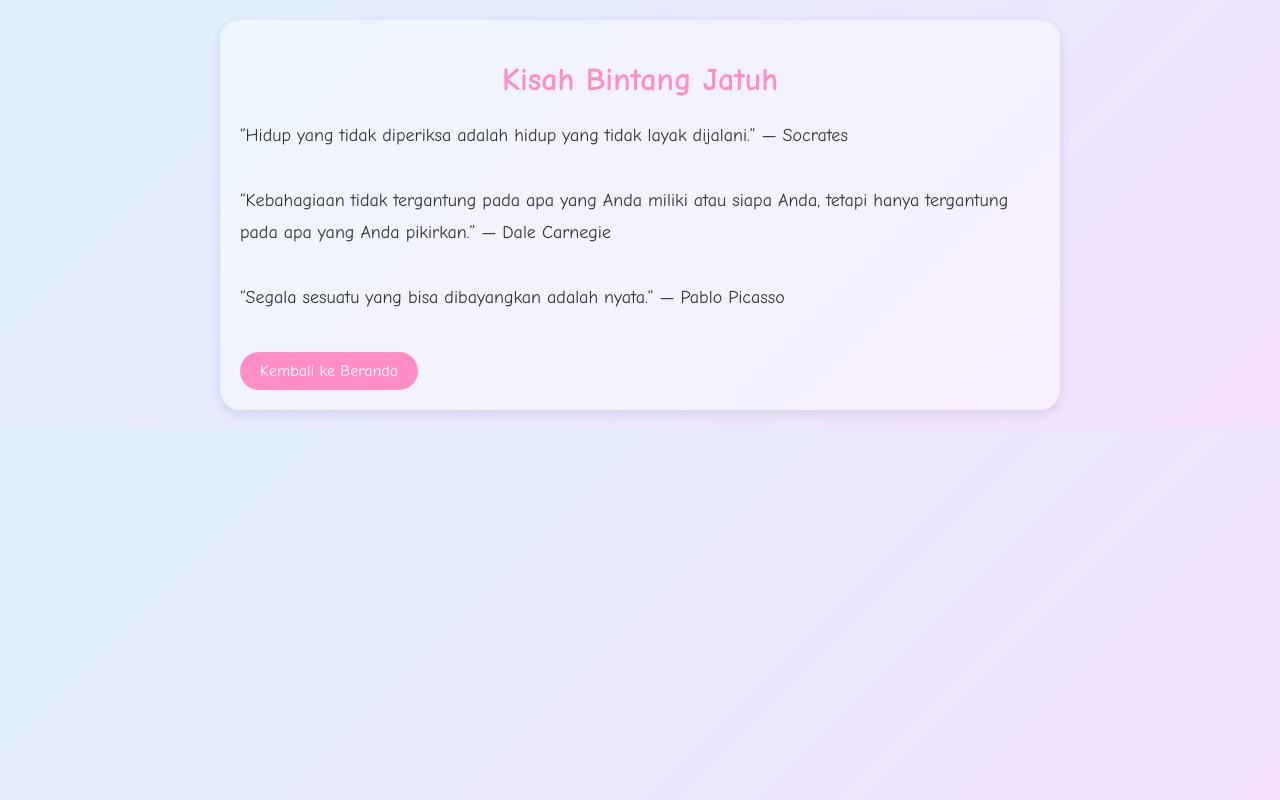
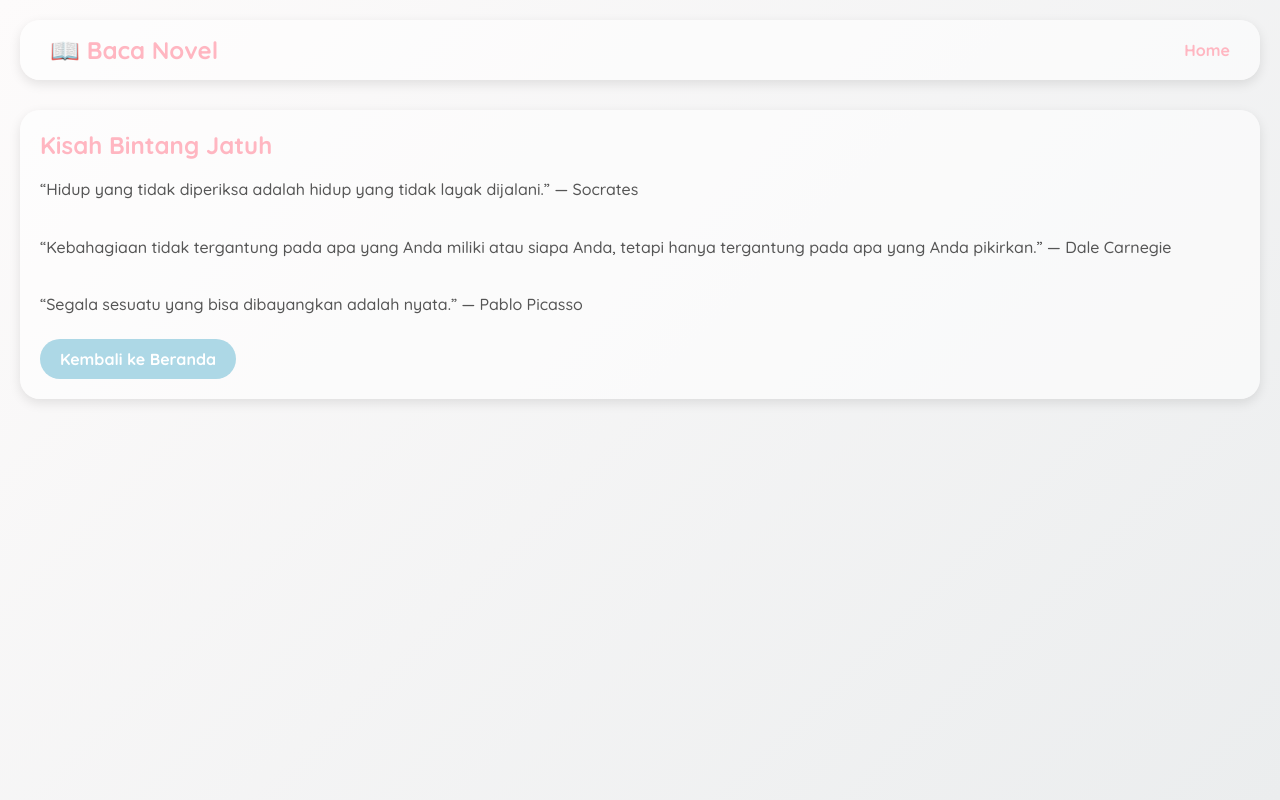
Before and after one commit to 772fathurryuki/772fathurryuki.github.io, a plain HTML site: page novel1.html in a window 1280 px wide. Drawn offline with nearby package versions, Linux system fonts and the light colour scheme.

Commit message:
Add files via upload

```diff
--- a/novel1.html
+++ b/novel1.html
@@ -4,33 +4,43 @@
 <head>
   <meta charset="UTF-8">
   <meta name="viewport" content="width=device-width, initial-scale=1.0">
-  <title>Kisah Bintang Jatuh</title>
+  <title>Kisah Bintang Jatuh | Novel Kawaii</title>
   <link rel="icon" href="kawaii_book_icon.png">
   <style>
-    :root {
-      --primary: #ff8ec7;
-      --secondary: #a0d8ef;
-      --bg: linear-gradient(135deg, #dff1ff, #f5e1ff);
-      --glass: rgba(255, 255, 255, 0.4);
-      --text: #333;
-    }
-    body { font-family: 'Comic Sans MS', cursive; margin: 0; padding: 20px; background: var(--bg); color: var(--text); }
-    .content { max-width: 800px; margin: auto; padding: 20px; background: var(--glass); border-radius: 20px; box-shadow: 0 4px 12px rgba(0,0,0,0.1); }
-    h1 { text-align: center; color: var(--primary); }
-    p { line-height: 1.8; font-size: 18px; white-space: pre-wrap; }
-    a { display: inline-block; margin-top: 20px; text-decoration: none; color: white; background: var(--primary); padding: 10px 20px; border-radius: 20px; transition: background 0.3s ease; }
-    a:hover { background: var(--secondary); }
+  @import url('https://fonts.googleapis.com/css2?family=Quicksand:wght@500;700&family=Nunito:wght@300;600&display=swap');
+  :root {
+    --primary: #ffb6c1;
+    --secondary: #add8e6;
+    --bg: linear-gradient(135deg, #fdfbfb, #ebedee);
+    --glass: rgba(255, 255, 255, 0.6);
+    --text: #333;
+    --text-light: #555;
+  }
+  * { margin: 0; padding: 0; box-sizing: border-box; font-family: 'Quicksand', 'Nunito', sans-serif; }
+  body { background: var(--bg); min-height: 100vh; padding: 20px; }
+  header { padding: 15px 30px; display: flex; justify-content: space-between; align-items: center; background: var(--glass); border-radius: 20px; box-shadow: 0 4px 12px rgba(0,0,0,0.1); margin-bottom: 30px; }
+  header h1 { color: var(--primary); font-weight: 700; font-size: 24px; }
+  a { text-decoration: none; color: var(--primary); font-weight: 600; }
+  main { padding: 20px; background: var(--glass); border-radius: 20px; box-shadow: 0 4px 12px rgba(0,0,0,0.1); }
+  h2 { color: var(--primary); margin-bottom: 15px; }
+  p { color: var(--text-light); line-height: 1.8; margin-bottom: 20px; white-space: pre-wrap; }
+  .back-btn { display: inline-block; padding: 10px 20px; background: var(--secondary); color: white; border-radius: 30px; transition: background 0.3s ease; }
+  .back-btn:hover { background: var(--primary); }
   </style>
 </head>
 <body>
-  <div class="content">
-    <h1>Kisah Bintang Jatuh</h1>
-    <p>“Hidup yang tidak diperiksa adalah hidup yang tidak layak dijalani.” — Socrates
+<header>
+  <h1>📖 Baca Novel</h1>
+  <a href="index.html">Home</a>
+</header>
+<main>
+  <h2>Kisah Bintang Jatuh</h2>
+  <p>“Hidup yang tidak diperiksa adalah hidup yang tidak layak dijalani.” — Socrates
 
 “Kebahagiaan tidak tergantung pada apa yang Anda miliki atau siapa Anda, tetapi hanya tergantung pada apa yang Anda pikirkan.” — Dale Carnegie
 
 “Segala sesuatu yang bisa dibayangkan adalah nyata.” — Pablo Picasso</p>
-    <a href="index.html">Kembali ke Beranda</a>
-  </div>
+  <a class="back-btn" href="index.html">Kembali ke Beranda</a>
+</main>
 </body>
 </html>
```
Also changed, not shown: novel2.html (+29 -19 lines), novel3.html (+29 -19 lines), novel4.html (+29 -19 lines), novel5.html (+29 -19 lines).
